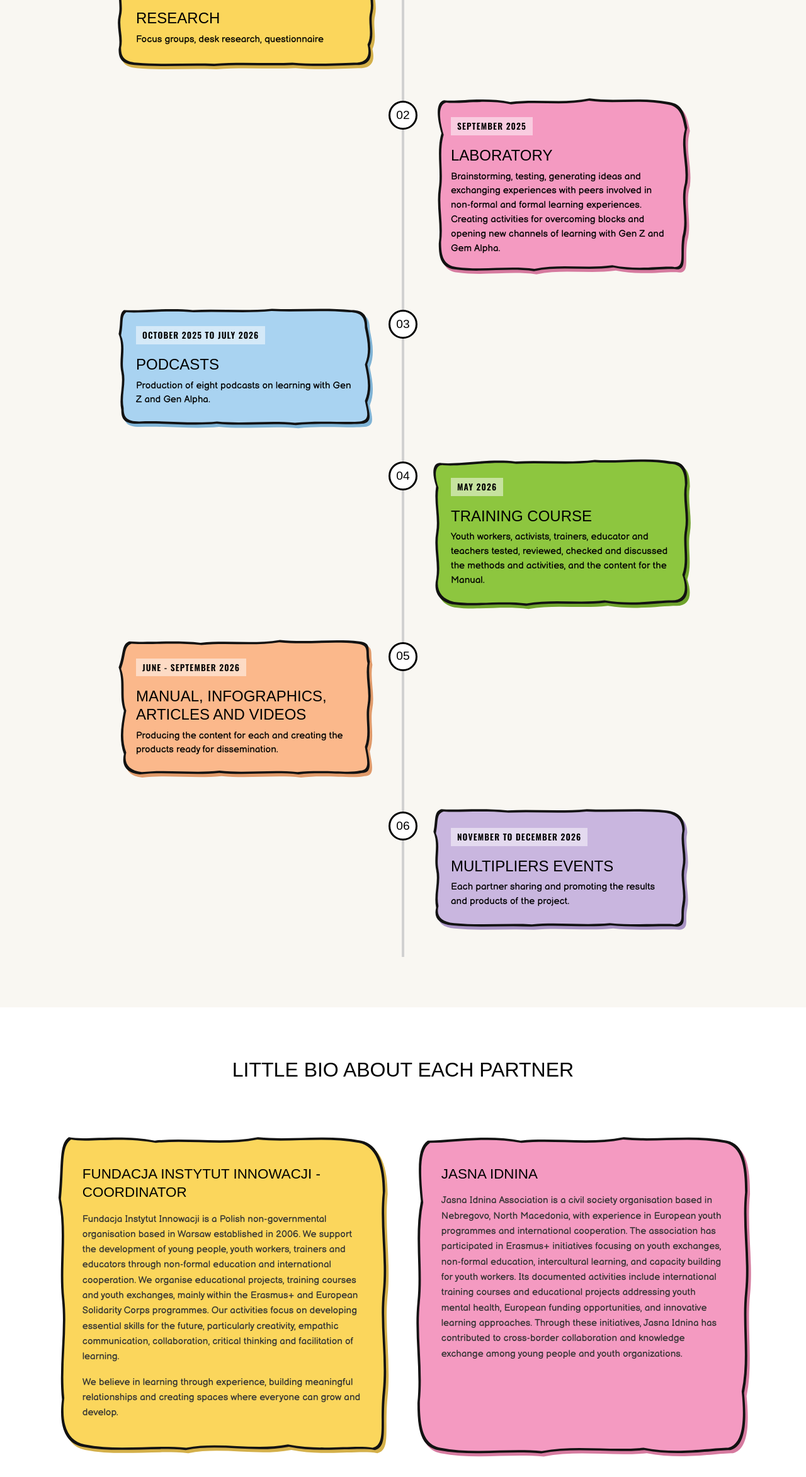
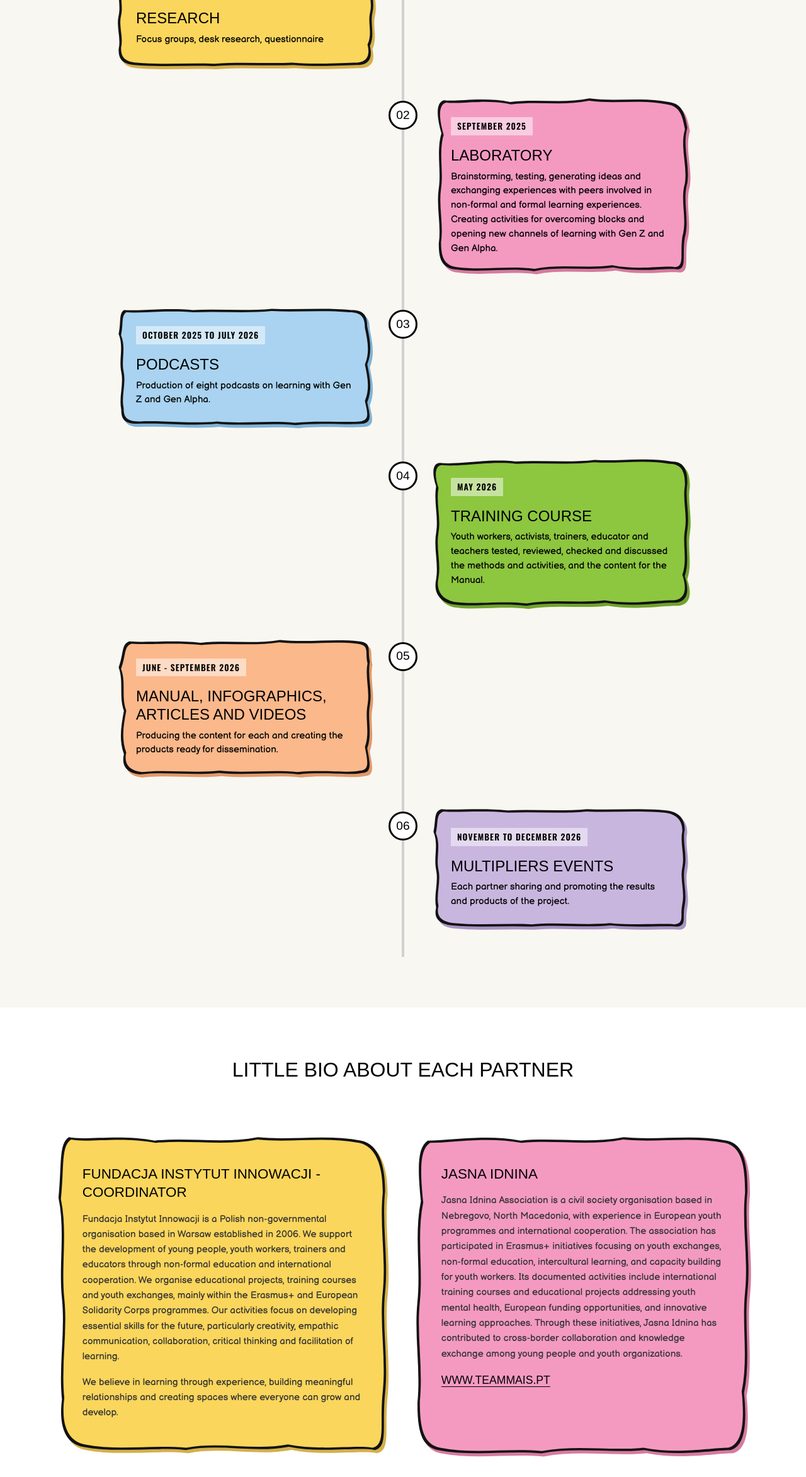
Before and after one commit to fundacjainstytutinnowacji/inception-of-learning, a plain HTML site: page index.html in a window 1280 px wide. Shown: the part 4341-6687 px from the top of the page at 63% size. Drawn offline with nearby package versions, Linux system fonts and the light colour scheme; no server answers; a web font is replaced by a local one.

Commit message:
Update index.html

```diff
--- a/index.html
+++ b/index.html
@@ -462,7 +462,7 @@
               If you don’t have time to read the full articles, we made a series of videos so you can get to know the essence of each article in just over a minute each!
             </p>
             <div class="mt-4">
-              <a href="./articles.pdf" download="articles.pdf" class="counter-btn bg-yellow" id="btn-read">Read Articles <svg class="icon"><use href="#i-download"/></svg></a>
+              <a href="./articles.zip" download="articles.zip" class="counter-btn bg-yellow" id="btn-read">Read Articles <svg class="icon"><use href="#i-download"/></svg></a>
               <a href="https://www.youtube.com/@talkingyouthwork" class="counter-btn bg-orange" id="btn-watch" target="_blank" rel="noopener noreferrer">Watch Videos <svg class="icon"><use href="#i-play"/></svg></a>
               <br>
               <div class="download-counter mt-2">
@@ -531,7 +531,8 @@
               <div class="drawn-content">
                 <time>September 2025</time>
                 <h4>Laboratory</h4>
-                <p>Brainstorming, testing, generating ideas and exchanging experiences with peers involved in non-formal and formal learning experiences.<br>Creating activities for overcoming blocks and opening new channels of learning with Gen Z and Gem Alpha.</p>
+                <p>Brainstorming, testing, generating ideas and exchanging experiences with peers involved in non-formal and formal learning experiences.<br>
+                  Creating activities for overcoming blocks and opening new channels of learning with Gen Z and Gen Alpha.</p>
               </div>
             </div>
           </div>
@@ -612,7 +613,8 @@
                 <h5>Jasna Idnina</h5>
                 <p>
                   Jasna Idnina Association is a civil society organisation based in Nebregovo, North Macedonia, with experience in European youth programmes and international cooperation. The association has participated in Erasmus+ initiatives focusing on youth exchanges, non-formal education, intercultural learning, and capacity building for youth workers. Its documented activities include international training courses and educational projects addressing youth mental health, European funding opportunities, and innovative learning approaches. Through these initiatives, Jasna Idnina has contributed to cross-border collaboration and knowledge exchange among young people and youth organizations.
-                </p>
+                </p>                <a href="https://www.facebook.com/profile.php?id=100066483585572&rdid=6nA1xLD92yPvaE9V&share_url=https%3A%2F%2Fwww.facebook.com%2Fshare%2F1FLsRNYzzT%2F" target="_blank" rel="noopener noreferrer">www.teammais.pt</a>
+
               </div>
             </div>
           </div>
```
